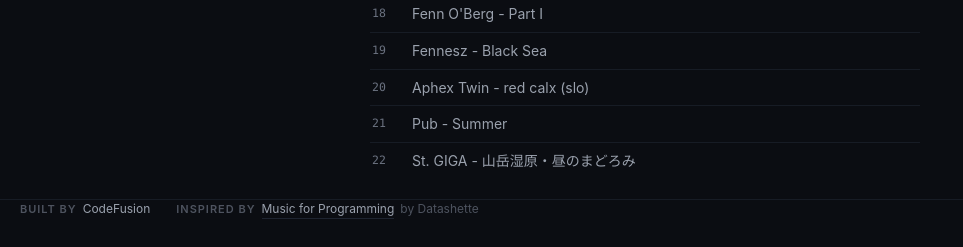
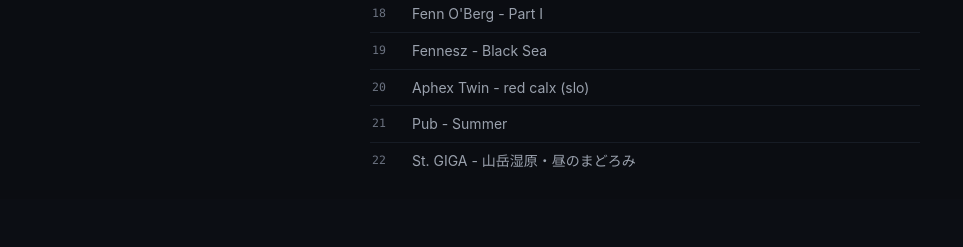
Before and after one commit to codefusion373106/Roomtone, a Flask app: page / in a window 1280 px wide. Shown: the part 1097-1344 px from the top of the page, without its empty margins (0-963 px from the left). After the commit the page ends 1265 px from the top, so only its background shows below. Run offline with Flask 3, Linux system fonts and the light colour scheme; some libraries are stand-ins or nearby versions.

Commit message:
Remove footer credits and developer credit

```diff
--- a/static/css/style.css
+++ b/static/css/style.css
@@ -564,53 +564,6 @@
 
 .library-stats { padding: 4px 2px 0; border-top: 1px solid var(--line-soft); padding-top: 12px; }
 
-/* ---------------------------------------------------------------- credits */
-
-/* Sits outside .shell on purpose. As a row of that grid it was reachable by the
-   sticky side columns: they travel down to the shell's content box, which is
-   exactly where a final grid row sits, so the library stats - and on short
-   viewports the timer panel - painted straight over this line. */
-.credits {
-  max-width: 1560px;
-  margin: 0 auto;
-  padding: 0 var(--gap) 28px;
-  display: flex;
-  flex-wrap: wrap;
-  align-items: baseline;
-  gap: 10px 26px;
-  border-top: 1px solid var(--line-soft);
-  font-size: 12px;
-  color: var(--ink-faint);
-}
-
-.credits-line {
-  margin: 0;
-  display: flex;
-  align-items: baseline;
-  gap: 6px;
-}
-
-.credits-label {
-  font-size: 11px;
-  font-weight: 600;
-  letter-spacing: .09em;
-  text-transform: uppercase;
-  opacity: .7;
-}
-
-.credits-name { color: var(--ink-dim); }
-
-.credits-by { opacity: .7; }
-
-.credits-link {
-  color: var(--ink-dim);
-  text-decoration: none;
-  border-bottom: 1px solid var(--line);
-  transition: color .16s, border-color .16s;
-}
-.credits-link:hover { color: var(--accent); border-color: var(--accent-dim); }
-.credits-link:focus-visible { outline: 2px solid var(--accent-dim); outline-offset: 2px; }
-
 /* ---------------------------------------------------------------- palette */
 
 .cmd-palette {
--- a/templates/index.html
+++ b/templates/index.html
@@ -161,18 +161,6 @@
 
     </div>
 
-    <footer class="credits">
-        <p class="credits-line">
-            <span class="credits-label">Built by</span>
-            <span class="credits-name">CodeFusion</span>
-        </p>
-        <p class="credits-line">
-            <span class="credits-label">Inspired by</span>
-            <a class="credits-link" href="https://musicforprogramming.net" target="_blank" rel="noopener noreferrer">Music for Programming</a>
-            <span class="credits-by">by Datashette</span>
-        </p>
-    </footer>
-
     <!-- Command palette -->
     <div id="cmd-palette" class="cmd-palette">
         <div class="cmd-box" role="dialog" aria-modal="true" aria-label="Command palette">
```
Also changed, not shown: README.md.
